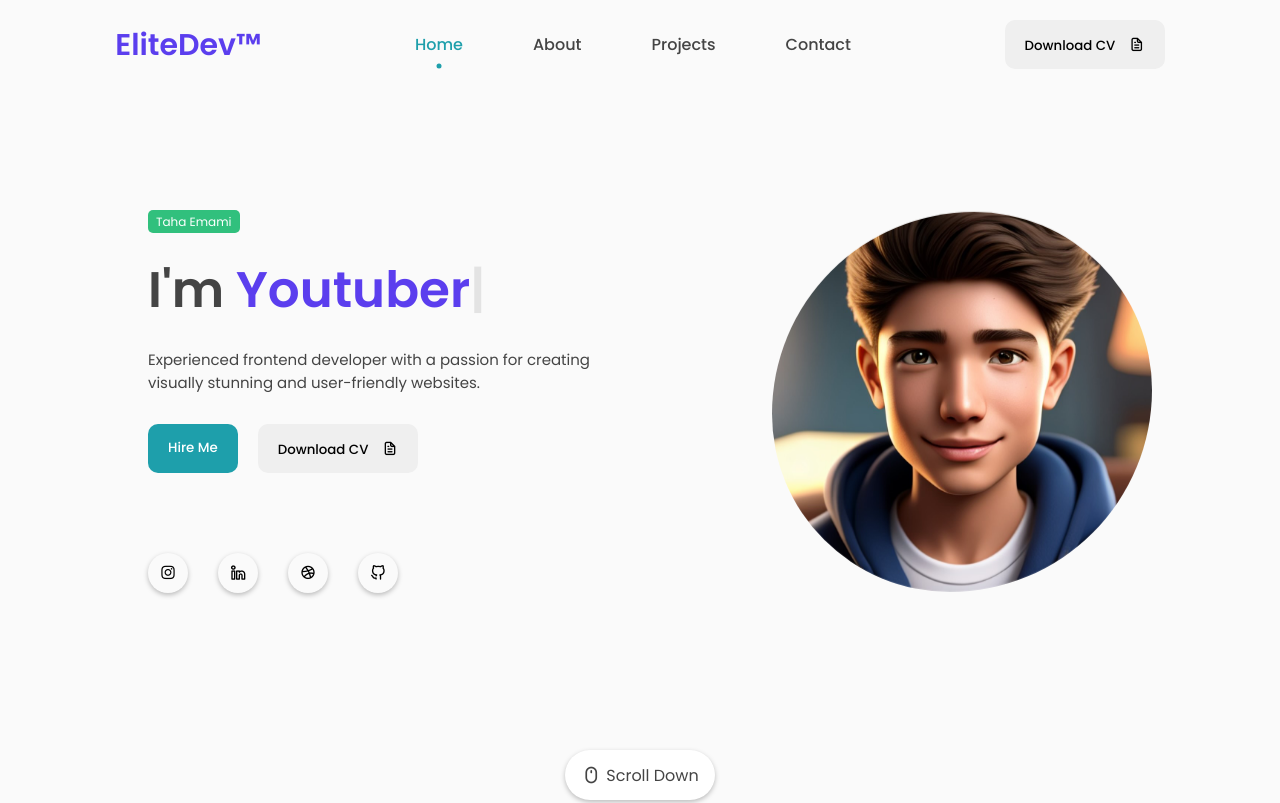
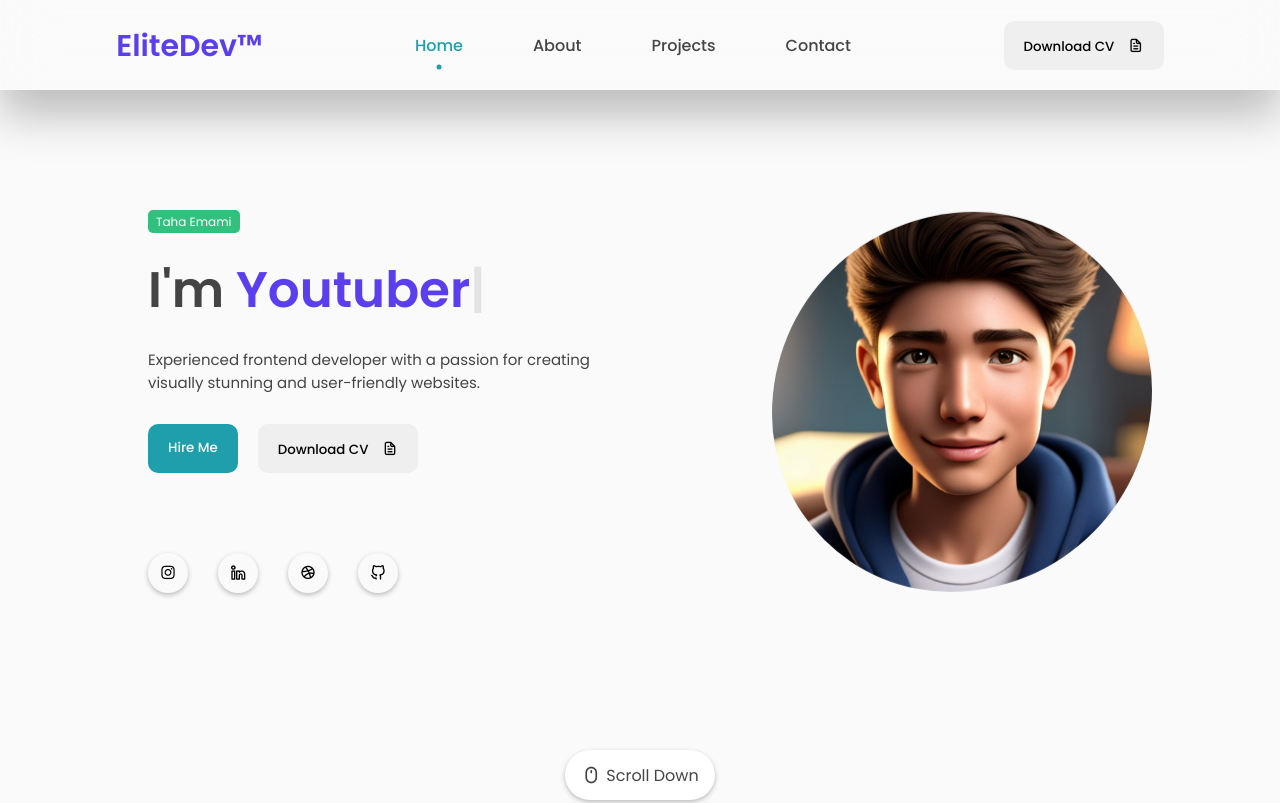
Before and after one commit to EliteDevIR/profile, a plain HTML site: page index.html in a window 1280 px wide. Shown: the top 803 px of the page. Drawn offline with nearby package versions, Linux system fonts and the light colour scheme.

Commit message:
Update style.css
Navigation Bar Update

```diff
--- a/assets/css/style.css
+++ b/assets/css/style.css
@@ -83,6 +83,12 @@ body{
 }
 
 /* ----- NAVIGATION BAR ----- */
+#header{
+    backdrop-filter: blur(25px);
+    background: rgba(255, 255, 255, 0.1);
+    box-shadow: 0 25px 45px rgba(0, 0, 0, 0.25);
+    border: 1px solid rgba(255, 255, 255, 0.1);
+}
 nav{
     position: fixed;
     display: flex;
```
